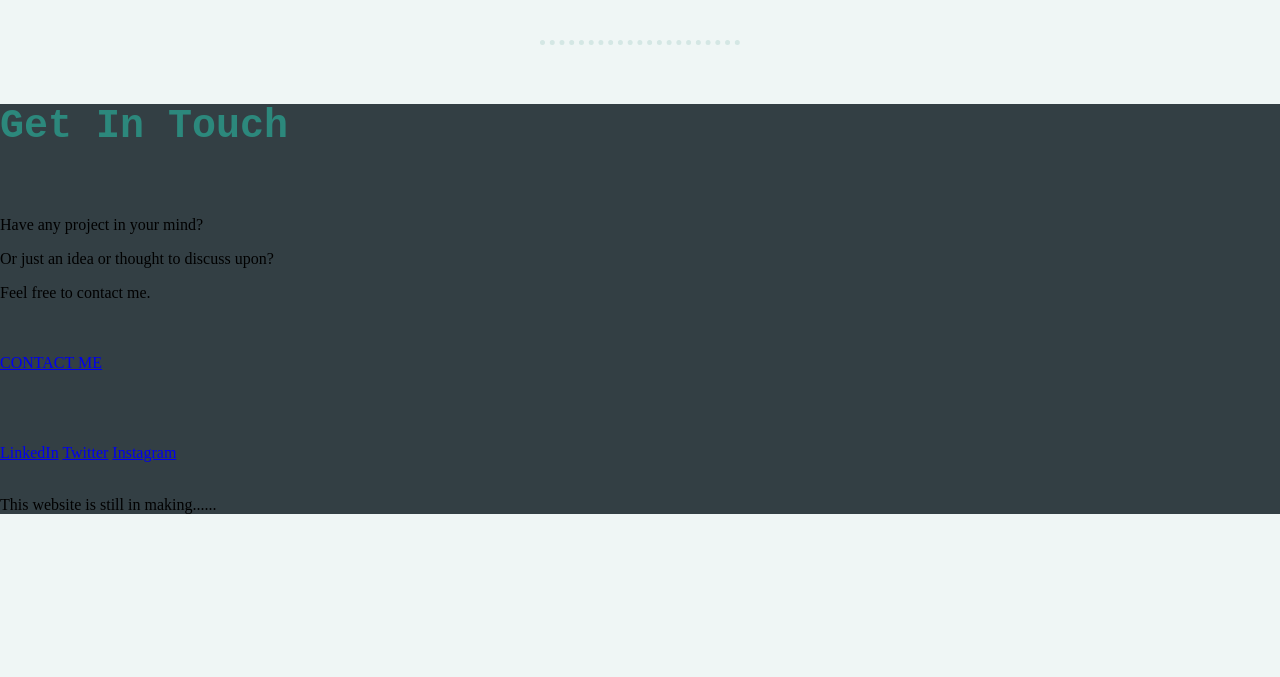
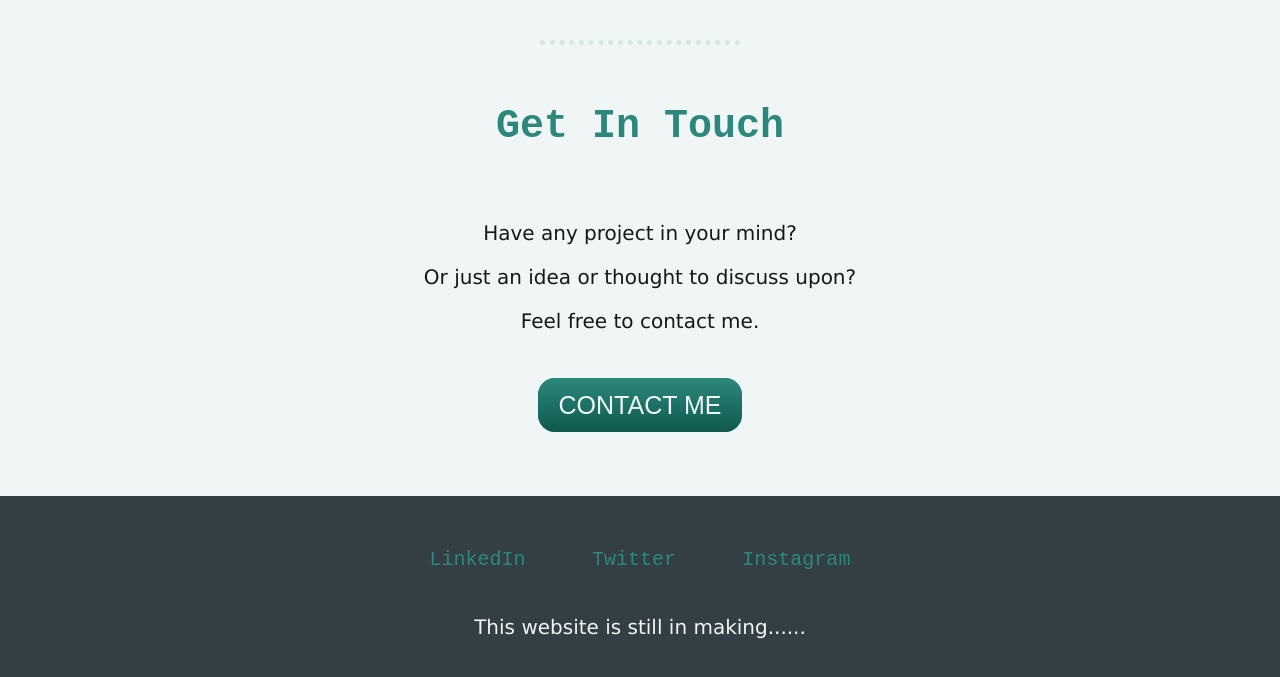
Before and after one commit to iminoaru/personal-website, a plain HTML site: page index.html in a window 1280 px wide. Shown: the part 1427-2104 px from the top of the page. Before the commit the page ends 1957 px from the top, so only its background shows below. Drawn offline with Linux system fonts and the light colour scheme.

Commit message:
update design.css -- 2

```diff
--- a/css/design.css
+++ b/css/design.css
@@ -151,11 +151,65 @@ span{
 }
 
 /**********************************************/
+.contactme{
+  background-color: #eff6f5;
+  color: #40514E;
+  text-align: center;
+  font-family: "Lucida Sans" , sans-serif;
+  }
 
-.contact{
-  font-size: 50px;
-  width: auto;
-  text-align: center;
+  .contact-message{
+    background-color: #eff6f5;
+    text-align: center;
+    color:  #14191b;
+    font-size: 20px;
+    font-family: "Lucida Sans" , sans-serif;
+  }
+
+  .btn {
+  background: #2c887c;
+  background-image: -webkit-linear-gradient(top, #2c887c, #10594e);
+  background-image: -moz-linear-gradient(top, #2c887c, #10594e);
+  background-image: -ms-linear-gradient(top, #2c887c, #10594e);
+  background-image: -o-linear-gradient(top, #2c887c, #10594e);
+  background-image: linear-gradient(to bottom, #2c887c, #10594e);
+  -webkit-border-radius: 19;
+  -moz-border-radius: 19;
+  border-radius: 17px;
+  font-family: Arial;
+  color: #eff6f5;
+  font-size: 25px;
+  padding: 13px 21px 13px 21px;
+  text-decoration: none;
+}
+
+.btn:hover {
+  background: #10594e;
+  background-image: -webkit-linear-gradient(top, #10594e, #3498db);
+  background-image: -moz-linear-gradient(top, #10594e, #3498db);
+  background-image: -ms-linear-gradient(top, #10594e, #3498db);
+  background-image: -o-linear-gradient(top, #10594e, #3498db);
+  background-image: linear-gradient(to bottom, #10594e, #3498db);
+  text-decoration: none;
+}
+.footer{
+font-size: 20px;
+color: #eff6f5;
+text-align: center;
+font-family: "Lucida Sans" , sans-serif;
+background-color: #333F44;
+padding: 50px 0 30px;
+}
+
+.footer-link{
+text-align: center;
+color: #2c887c;
+font-family: "Andale Mono", monospace;
+margin: 10px 30px;
+text-decoration: none;
+}
+.footer-link:hover {
+  color: #eff6f5;
 }
 
 img:hover{
```
